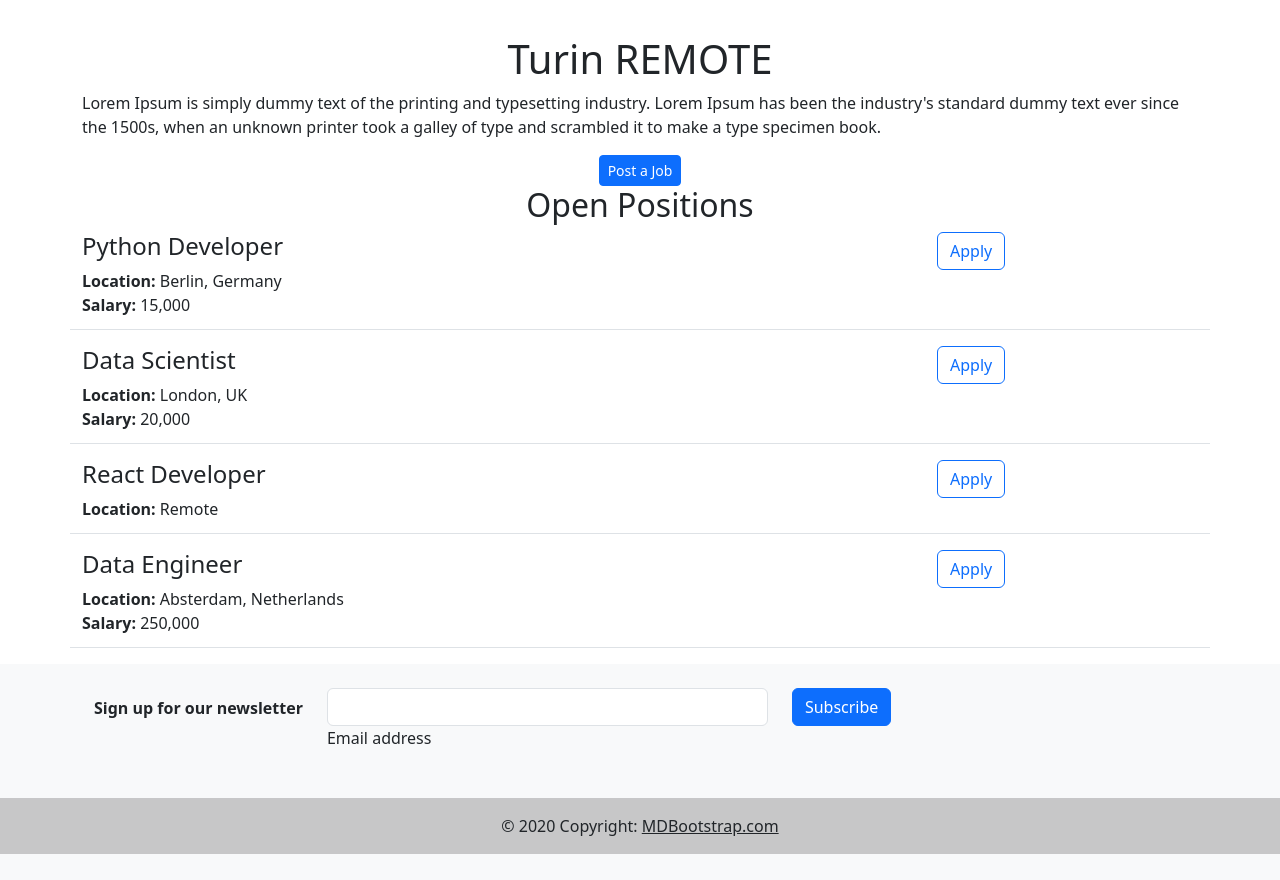
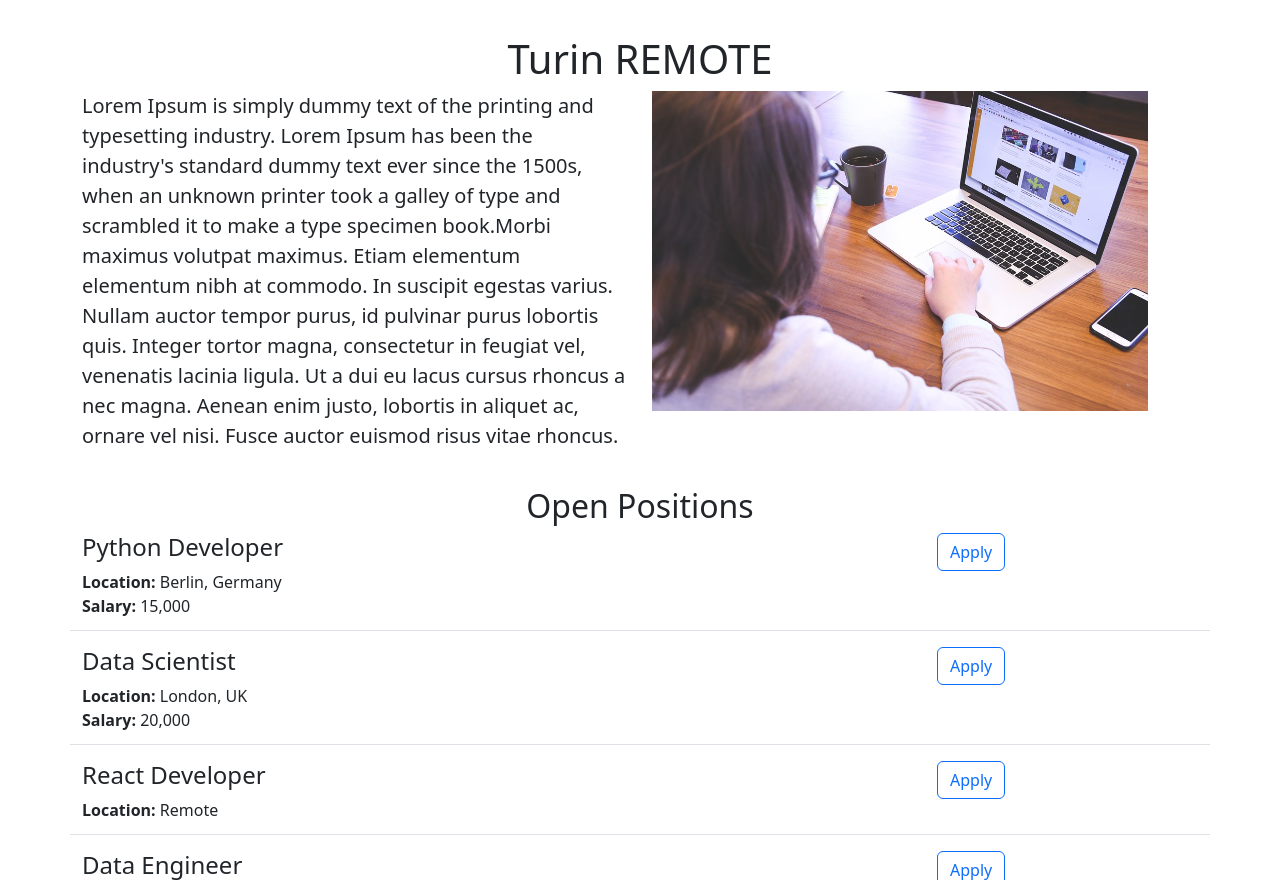
Before and after one commit to salmanakhtar57/career-website, a Flask app: page / in a window 1280 px wide. Shown: the part 56-936 px from the top of the page. Before the commit the page ends 910 px from the top, so only its background shows below. Run offline with Flask 2, Linux system fonts and the light colour scheme; some libraries are stand-ins or nearby versions.

Commit message:
add photo and make some improvement

```diff
--- a/templates/home.html
+++ b/templates/home.html
@@ -18,16 +18,28 @@
         <h1>{{ company_name }} REMOTE</h1>
       </div>
 
-      <p>Lorem Ipsum is simply dummy text of the printing and typesetting
-         industry. Lorem Ipsum has been the industry's standard dummy text
-         ever since the 1500s, when an unknown printer took
-         a galley of type and scrambled it to make a type specimen book.
-      </p>
+      <div class="row" style="margin-bottom:20px;">
+        <div class="col-md-6">
+          <p class="lead">
+            Lorem Ipsum is simply dummy text of the printing and typesetting
+            industry. Lorem Ipsum has been the industry's standard dummy text
+            ever since the 1500s, when an unknown printer took a galley of type
+            and scrambled it to make a type specimen book.Morbi maximus volutpat
+            maximus. Etiam elementum elementum nibh at commodo. In suscipit
+            egestas varius. Nullam auctor tempor purus, id pulvinar purus
+            lobortis quis. Integer tortor magna, consectetur in feugiat vel,
+            venenatis lacinia ligula. Ut a dui eu lacus cursus rhoncus a nec
+            magna. Aenean enim justo, lobortis in aliquet ac, ornare vel nisi.
+            Fusce auctor euismod risus vitae rhoncus.
+          </p>
+        </div class="d-none d-md-block col-md-6">
+        <img src=" static/people.jpg" style="height: 320px; width: 520px; border-radius: 4px;">
+      </div>
 
       <div style="text-align: center;">
-        <button type="submit" class="btn btn-primary btn-sm">Post a
+<!--         <button type="submit" class="btn btn-primary btn-sm">Post a
           Job
-        </button>
+        </button> -->
 
         <h2>Open Positions</h2>
       </div>
--- a/templates/jobitem.html
+++ b/templates/jobitem.html
@@ -16,7 +16,8 @@
   </div>
 
   <div class="col-3">
-    <a href="mailto:hello@jovian.ai? subject=Application for {{job['title']}}" type="button" class="btn btn-outline-primary">Apply</a>
+    <a href="mailto:hello@jovian.ai? subject=Application for {{job['title']}}"
+    type="button" class="btn btn-outline-primary">Apply</a>
   </div>
 
 </div>
```
Also changed, not shown: static/people.jpg (added), 1 other file.
